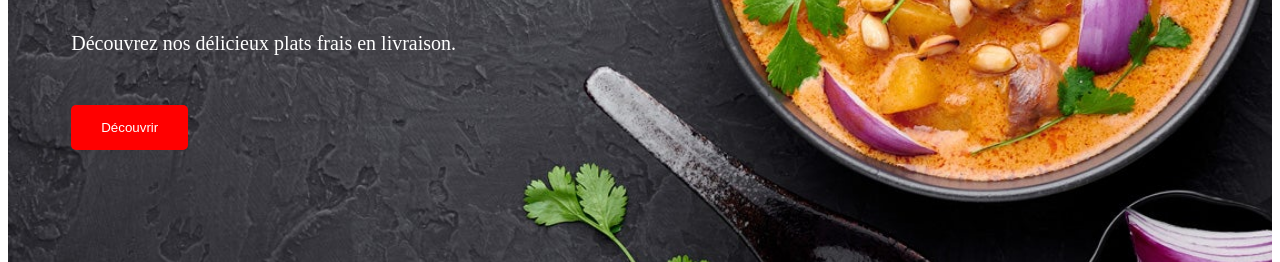
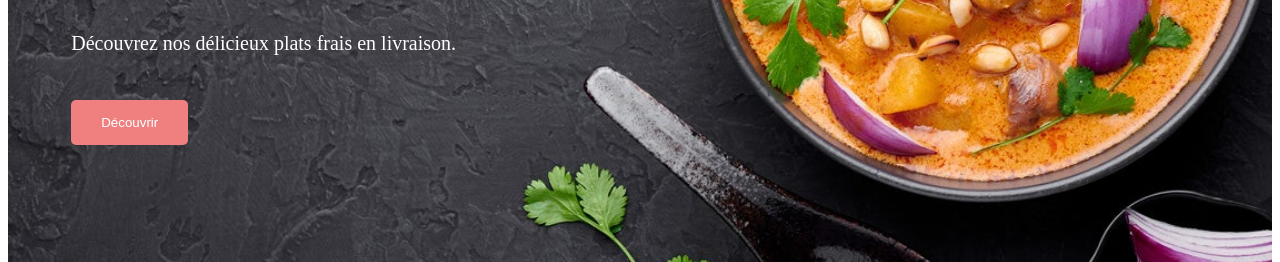
Before and after one commit to johandeschamps/tha-_food, a plain HTML site: page index.html in a window 1280 px wide. In both pictures the pointer is over the button "Découvrir". Shown: the part 538-800 px from the top of the page. Drawn offline with Linux system fonts and the light colour scheme.

Commit message:
update style.css

```diff
--- a/style.css
+++ b/style.css
@@ -87,7 +87,13 @@
     color: white; /* Couleur de texte blanche */
     border-radius: 5px; /* Bords arrondis de 5px */
     cursor: pointer; /* Curseur pointeur survol */
+    transition: background 0.5s; /* apparition du background en 0.5sc */
 }
+.content button:hover{
+    background-color: lightcoral;/* Couleur de orange */
+    transform: translateY(-5px);/* translation en Y survol */
+}
+
 
 /* --------------- fin main */
 
```
